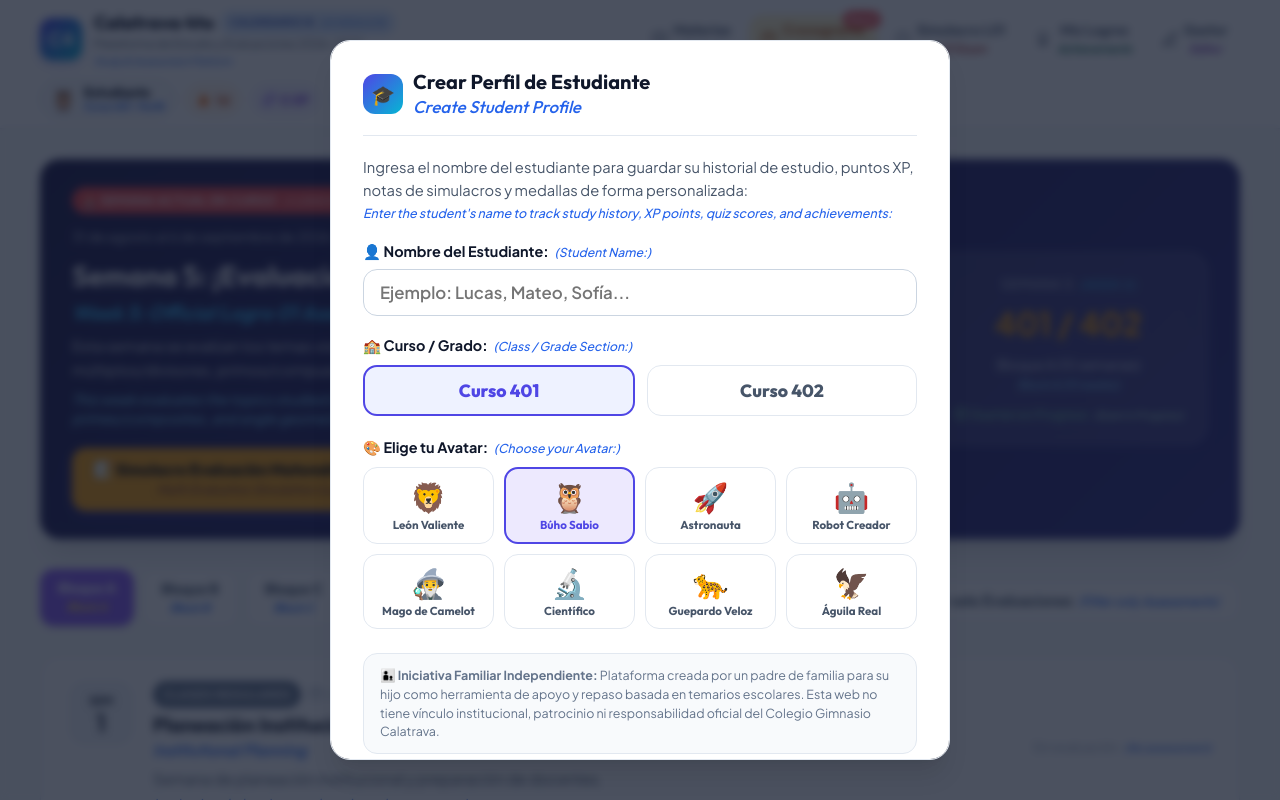
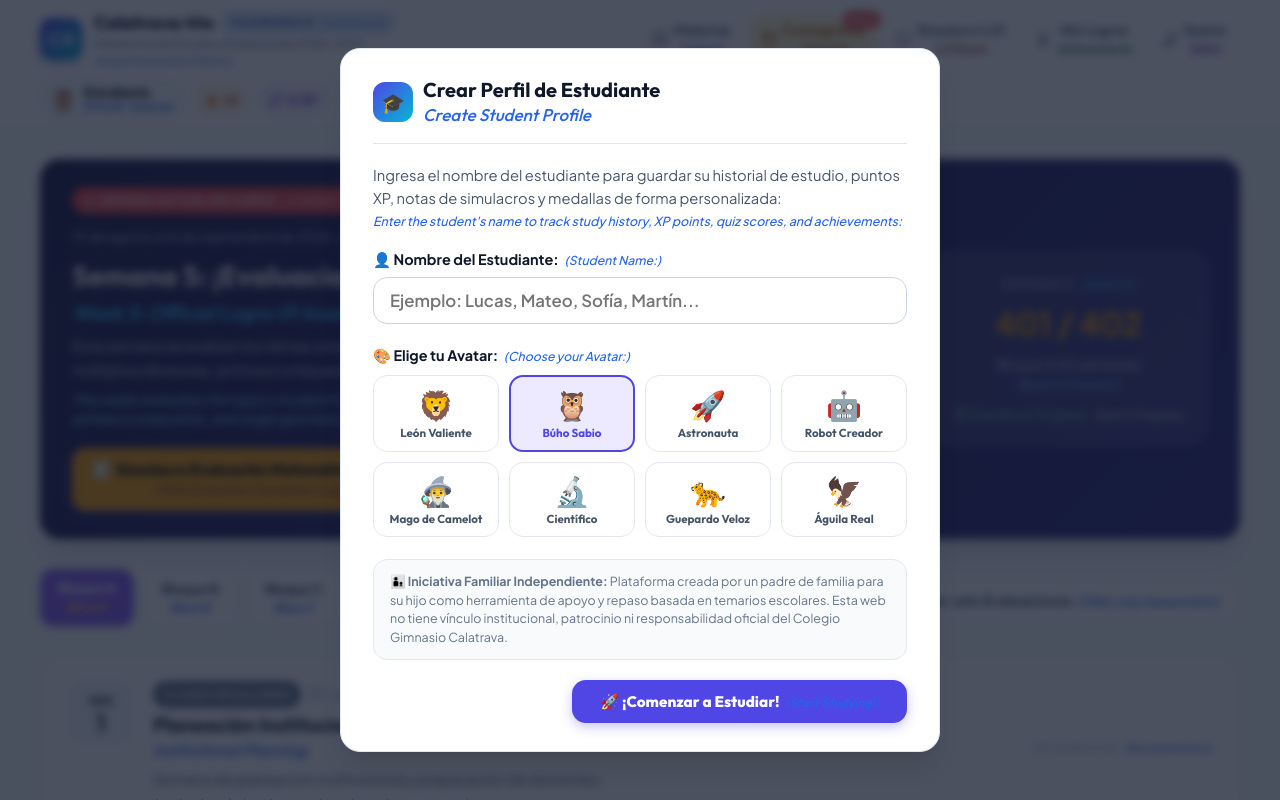
Before and after one commit to cbcbrcia/calatrava4to, a React (Vite) app: page / in a window 1280 px wide. Shown: the top 800 px of the page. Built offline with nearby package versions, Linux system fonts and the light colour scheme.

Commit message:
refactor: Remover seleccion de curso dejando solo nombre y avatar del estudiante

```diff
--- a/src/components/Navbar.jsx
+++ b/src/components/Navbar.jsx
@@ -201,7 +201,7 @@ export function Navbar({
                 {currentProfile?.name || 'Estudiante'}
               </div>
               <div style={{ fontSize: '0.65rem', color: '#2563eb', fontWeight: 700 }}>
-                Curso {currentProfile?.course || '401'} • Perfil
+                Mi Perfil • Historial
               </div>
             </div>
           </button>
--- a/src/components/ProfileModal.jsx
+++ b/src/components/ProfileModal.jsx
@@ -9,7 +9,6 @@ export function ProfileModal({ isOpen, onClose, onProfileChanged, forceCreation
   const [activeProfile, setActive] = useState(getActiveProfile());
   const [isCreatingNew, setIsCreatingNew] = useState(forceCreation || profiles.length === 0);
   const [nameInput, setNameInput] = useState('');
-  const [courseInput, setCourseInput] = useState('401');
   const [selectedAvatar, setSelectedAvatar] = useState('owl');
   const [activeViewTab, setActiveViewTab] = useState('profile'); // 'profile', 'history'
 
@@ -20,7 +19,7 @@ export function ProfileModal({ isOpen, onClose, onProfileChanged, forceCreation
     if (!nameInput.trim()) return;
 
     sounds.playFanfare();
-    const newProf = createProfile(nameInput, courseInput, selectedAvatar);
+    const newProf = createProfile(nameInput, '4to', selectedAvatar);
     setProfiles(getAllProfiles());
     setActive(newProf);
     setIsCreatingNew(false);
@@ -44,7 +43,7 @@ export function ProfileModal({ isOpen, onClose, onProfileChanged, forceCreation
       <div
         className="modal-content animate-bounce-in"
         onClick={e => e.stopPropagation()}
-        style={{ maxWidth: '620px', width: '92%', maxHeight: '90vh', overflowY: 'auto' }}
+        style={{ maxWidth: '600px', width: '92%', maxHeight: '90vh', overflowY: 'auto' }}
       >
         {/* Encabezado del Modal */}
         <div style={{
@@ -99,7 +98,7 @@ export function ProfileModal({ isOpen, onClose, onProfileChanged, forceCreation
             </p>
 
             {/* Nombre del Estudiante */}
-            <div style={{ marginBottom: '18px' }}>
+            <div style={{ marginBottom: '20px' }}>
               <label style={{ display: 'block', fontWeight: 700, fontSize: '0.9rem', marginBottom: '6px', color: 'var(--text-primary)' }}>
                 <DualText es="👤 Nombre del Estudiante:" en="Student Name:" inline />
               </label>
@@ -108,7 +107,7 @@ export function ProfileModal({ isOpen, onClose, onProfileChanged, forceCreation
                 required
                 value={nameInput}
                 onChange={e => setNameInput(e.target.value)}
-                placeholder="Ejemplo: Lucas, Mateo, Sofía..."
+                placeholder="Ejemplo: Lucas, Mateo, Sofía, Martín..."
                 style={{
                   width: '100%',
                   padding: '12px 16px',
@@ -120,36 +119,8 @@ export function ProfileModal({ isOpen, onClose, onProfileChanged, forceCreation
               />
             </div>
 
-            {/* Selección de Curso */}
-            <div style={{ marginBottom: '20px' }}>
-              <label style={{ display: 'block', fontWeight: 700, fontSize: '0.9rem', marginBottom: '8px', color: 'var(--text-primary)' }}>
-                <DualText es="🏫 Curso / Grado:" en="Class / Grade Section:" inline />
-              </label>
-              <div style={{ display: 'flex', gap: '12px' }}>
-                {['401', '402'].map(c => (
-                  <button
-                    key={c}
-                    type="button"
-                    onClick={() => { sounds.playClick(); setCourseInput(c); }}
-                    style={{
-                      flex: 1,
-                      padding: '12px',
-                      borderRadius: 'var(--radius-md)',
-                      border: courseInput === c ? '2px solid #4f46e5' : '1px solid var(--border-color)',
-                      background: courseInput === c ? 'var(--primary-light)' : '#ffffff',
-                      color: courseInput === c ? 'var(--primary)' : 'var(--text-secondary)',
-                      fontWeight: 800,
-                      fontSize: '1.1rem'
-                    }}
-                  >
-                    Curso {c}
-                  </button>
-                ))}
-              </div>
-            </div>
-
             {/* Selección de Avatar */}
-            <div style={{ marginBottom: '24px' }}>
+            <div style={{ marginBottom: '22px' }}>
               <label style={{ display: 'block', fontWeight: 700, fontSize: '0.9rem', marginBottom: '8px', color: 'var(--text-primary)' }}>
                 <DualText es="🎨 Elige tu Avatar:" en="Choose your Avatar:" inline />
               </label>
@@ -266,14 +237,9 @@ export function ProfileModal({ isOpen, onClose, onProfileChanged, forceCreation
                       {avatarObj.icon}
                     </div>
                     <div>
-                      <div style={{ display: 'flex', alignItems: 'center', gap: '8px', marginBottom: '2px' }}>
-                        <h4 style={{ fontSize: '1.3rem', color: 'var(--text-primary)', margin: 0 }}>
-                          {activeProfile?.name}
-                        </h4>
-                        <span className="badge" style={{ background: '#dbeafe', color: '#1e40af', fontSize: '0.75rem' }}>
-                          Curso {activeProfile?.course}
-                        </span>
-                      </div>
+                      <h4 style={{ fontSize: '1.3rem', color: 'var(--text-primary)', margin: '0 0 4px 0' }}>
+                        {activeProfile?.name}
+                      </h4>
                       <div style={{ fontSize: '0.85rem', color: '#2563eb', fontWeight: 600 }}>
                         ⭐ Nivel {activeProfile?.stats?.level || 1} • {activeProfile?.stats?.xp || 0} XP • Racha: {activeProfile?.stats?.streak || 1} días
                       </div>
@@ -317,7 +283,7 @@ export function ProfileModal({ isOpen, onClose, onProfileChanged, forceCreation
                           >
                             <div style={{ display: 'flex', alignItems: 'center', gap: '10px' }}>
                               <span>{av.icon}</span>
-                              <span style={{ fontWeight: 700, color: 'var(--text-primary)' }}>{p.name} (Curso {p.course})</span>
+                              <span style={{ fontWeight: 700, color: 'var(--text-primary)' }}>{p.name}</span>
                             </div>
                             {isCurrent && <Check size={18} color="#4f46e5" />}
                           </div>
```
